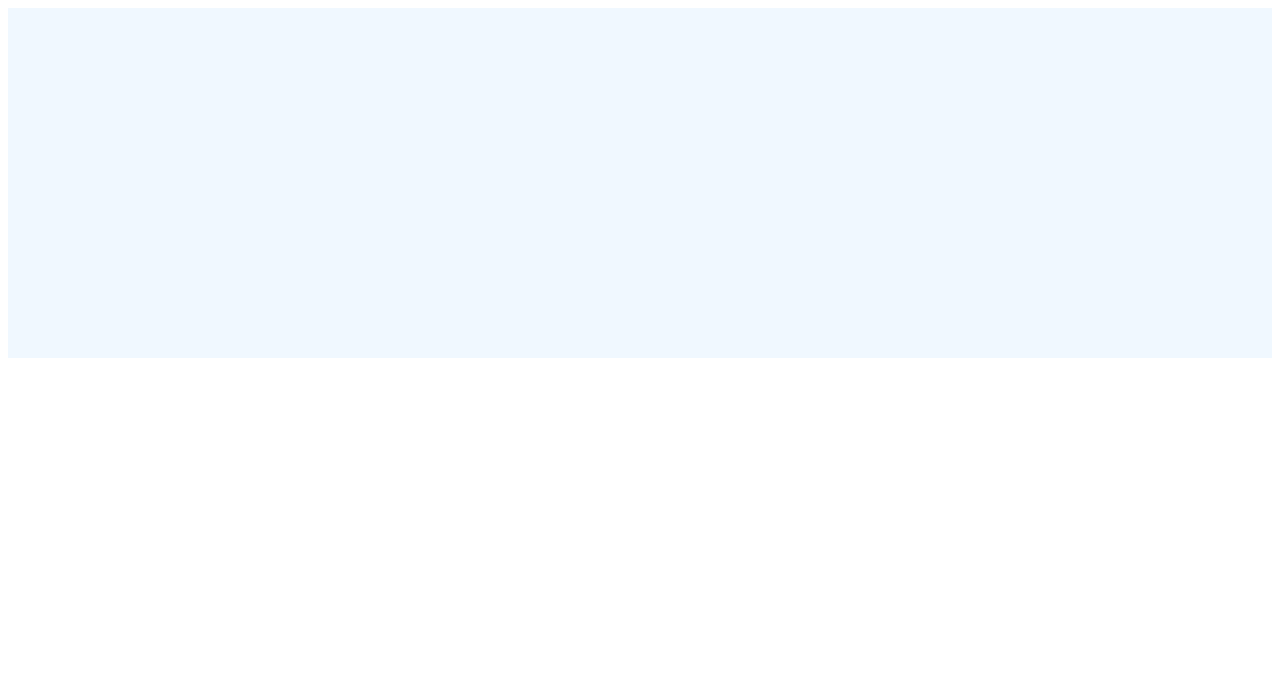
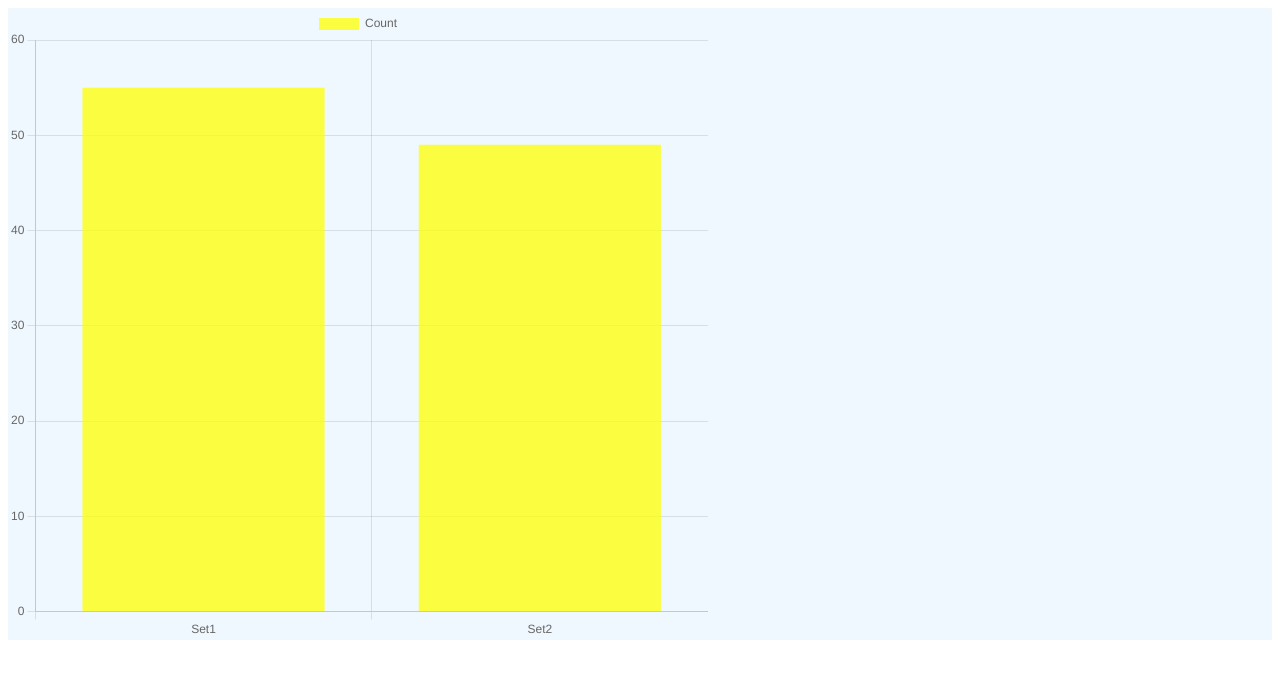
Before and after one commit to tiniodfluflu/tiniodfluflu.github.io, a website built with webpack: page CoxSim/index.html in a window 1280 px wide. Built offline with nearby package versions, Linux system fonts and the light colour scheme.

Commit message:
update chart.js version

```diff
--- a/CoxSim/charts/chartHardcode.js
+++ b/CoxSim/charts/chartHardcode.js
@@ -1,15 +1,28 @@
 var xValues = ["Set1", "Set2"];
-var yValues = [55, 49, ];
+var yValues = [55, 49 ];
 var barColors = ["red", "green"];
 
-new Chart("myChart", {
-  type: "bar",
-  data: {
-    labels: xValues,
-    datasets: [{
-      backgroundColor: barColors,
-      data: yValues
-    }]
+var chartData = {
+  labels: xValues,
+  datasets: [{
+      label: 'Count',
+      backgroundColor: 'rgba(255, 255, 0, 0.75)',
+      borderColor: 'rgba(200, 200, 200, 0.75)',
+      hoverBackgroundColor: 'rgba(255, 255, 0, 1)',
+      hoverBorderColor: 'rgba(200, 200, 200, 1)',
+      data: yValues,
+    }
+  ]
+};
+
+var barGraph = new Chart("myChart", {
+  type: 'bar',
+  data: chartData,
+  options: {
+    scales: {
+      y: {
+          beginAtZero: true
+      }
+    }
   },
-  options: {}
 });
--- a/CoxSim/index.html
+++ b/CoxSim/index.html
@@ -1,11 +1,12 @@
 <html>
-    <script src="https://cdnjs.cloudflare.com/ajax/libs/Chart.js/2.9.4/Chart.js"></script>
+    <script src="https://cdn.jsdelivr.net/npm/chart.js"></script>
     <script src="./dist/bundle.js"></script>
-    <script src="./charts/chartHardcode.js"></script>
 
     <body>
         <div style="background-color: aliceblue;">
             <canvas id="myChart" style="width:100%;max-width:700px"></canvas>
         </div>
     </body>
+
+    <script src="./charts/chartHardcode.js"></script>
 </html>
```
Also changed, not shown: 1 other file.
